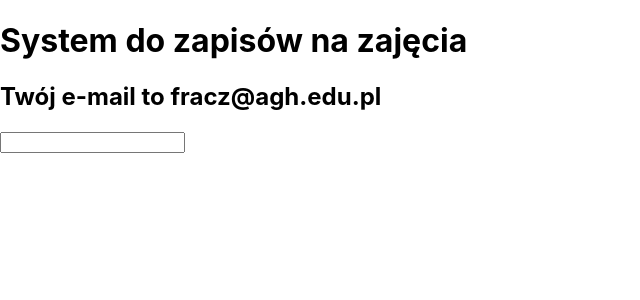
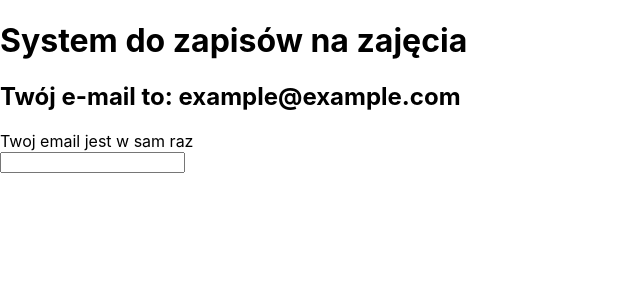
Before and after one commit to zuziaprezi/react-lab, a React (Create React App) app: page / in a window 1280 px wide. Shown: the top 300 px of the page, without its empty margins (0-640 px from the left). Built offline with nearby package versions, Linux system fonts and the light colour scheme.

Commit message:
Email lenght counter added.

```diff
--- a/src/App.js
+++ b/src/App.js
@@ -1,19 +1,31 @@
 import logo from './logo.svg';
 import './App.css';
 
+import {useState} from "react";
+
 function App() {
 
-    let email = 'fracz@agh.edu.pl';
+    const [email, setEmail] = useState("example@example.com")
+
 
     function handleChange(event) {
-        console.log(event.target.value);
+        setEmail(event.target.value);
     }
 
+    let message = '';
+    if (email.length <10){
+        message = "Twoj email jest za krótki";
+    } else if (email.length > 20) {
+        message ="Twoj email jest za dlugi"
+    } else {
+        message = "Twoj email jest w sam raz"
+    }
     return (
       <div>
 
         <h1>System do zapisów na zajęcia</h1>
-          <h2>Twój e-mail to {email}</h2>
+          <h2>Twój e-mail to: {email}</h2>
+          <div>{message}</div>
           <input type="text" onChange={handleChange}/>
 
       </div>
```
